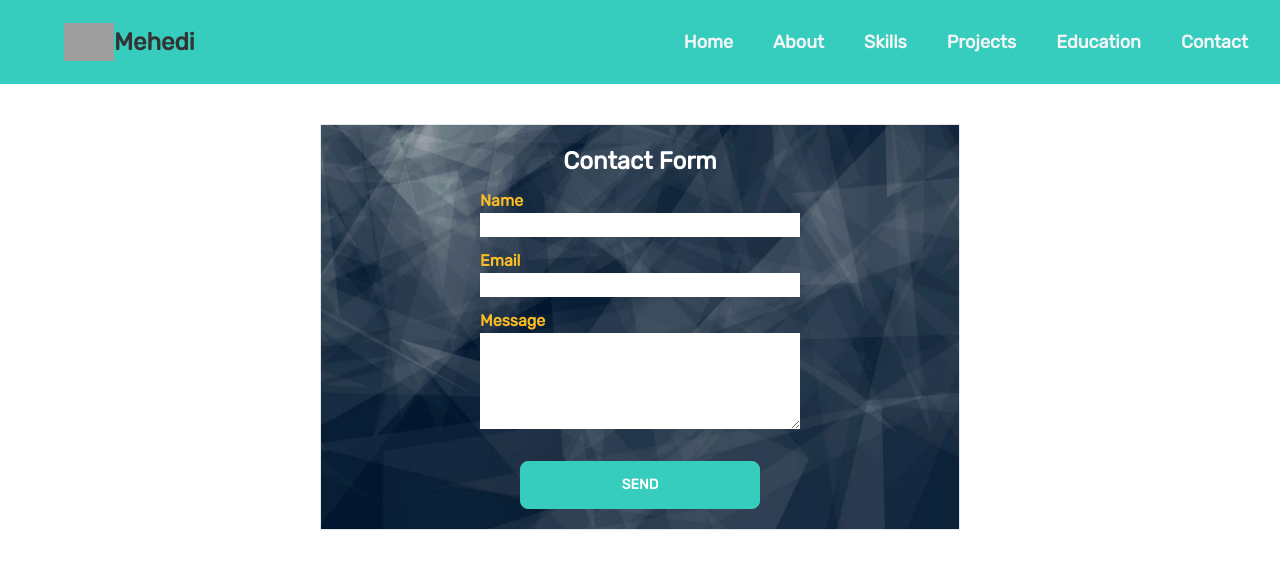
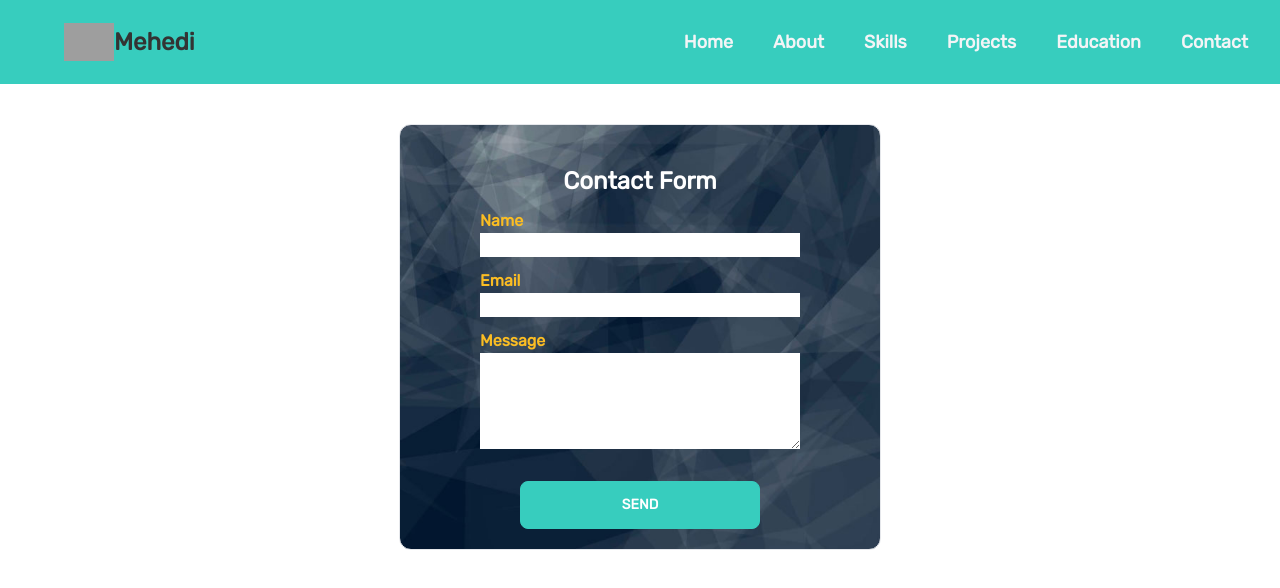
Before and after one commit to mehedialmamun21/my-portfolio, a React (Create React App) app: page /contact in a window 1280 px wide. Shown: the top 588 px of the page. Built offline with nearby package versions, Linux system fonts and the light colour scheme; grey boxes are pictures that could not be loaded.

Commit message:
width problem fixed with navbar successfully

```diff
--- a/src/Pages/Contact/Contact.js
+++ b/src/Pages/Contact/Contact.js
@@ -16,7 +16,8 @@ const Contact = () => {
     }
     return (
         <section className='py-10 flex justify-center'>
-            <div className='container border pb-5 lg:w-1/2 bg-contact-backImg bg-cover h-2/3'>
+            <div className='lg:h-screen'>
+                <div className='container border pb-5 bg-contact-backImg bg-cover w-50 px-20 py-5 rounded-xl'>
                     <h1 className='pt-5 pb-3 text-2xl text-white text-center'>Contact Form</h1>
                     <form className='row' onSubmit={sendEmail}>
                         <div className='flex flex-col items-center'>
@@ -36,6 +37,7 @@ const Contact = () => {
                         </div>
                     </form>
                 </div>
+            </div>
         </section>
     );
 };
--- a/src/Pages/Home/HomeDetails.js
+++ b/src/Pages/Home/HomeDetails.js
@@ -16,7 +16,7 @@ const HomeDetails = () => {
 
             <div className='lg:flex py-10'>
 
-                <div className='w-50 lg:ml-40 mt-10'>
+                <div className='w-50 lg:ml-40 mt-5'>
 
                     <h2>
                         <div className='text-xl text-center'>{state.titleOne}</div>
--- a/src/Pages/Skills/Skills.js
+++ b/src/Pages/Skills/Skills.js
@@ -26,6 +26,7 @@ const Skills = () => {
     return (
         <section className='px-10 py-7'>
 
+            <div className='lg:h-screen'>
                 <h1 className='text-3xl text-center py-4 border-y-4 border-slate-300'>My <span className='text-orange-500'>Skills</span> </h1>
 
                 <div className='grid sm:grid-cols-1 md:grid-cols-2 lg:grid-cols-5'>
@@ -150,6 +151,8 @@ const Skills = () => {
                     </div>
 
                 </div>
+            </div>
+
         </section>
     );
 };
```
Lines whose indentation alone changed are shown as unchanged.
